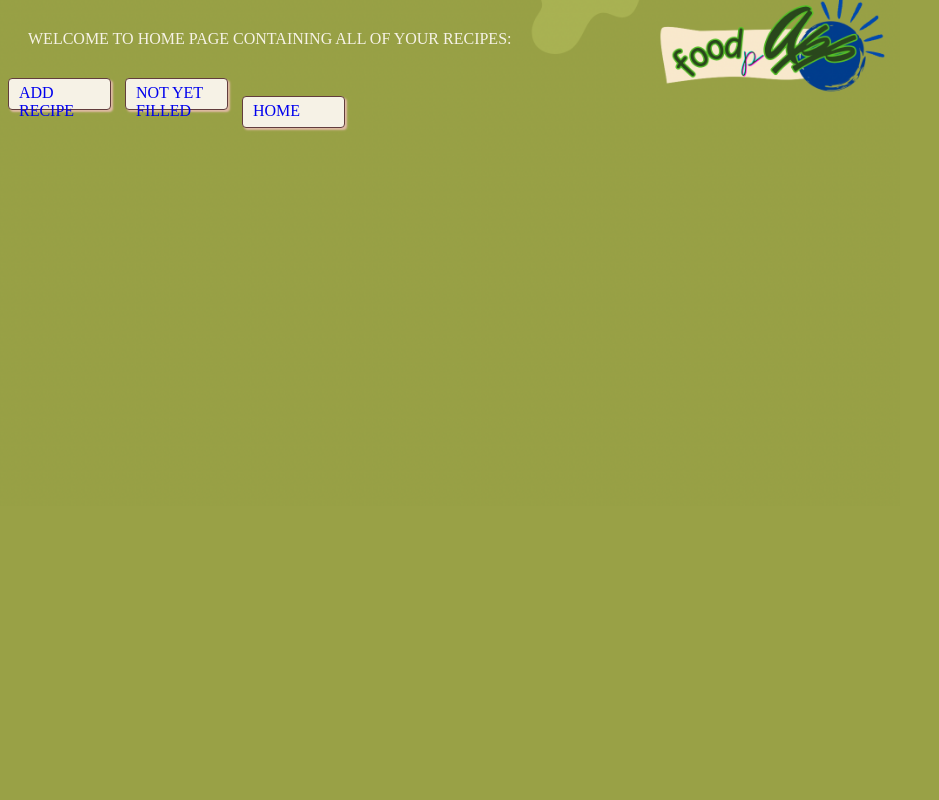
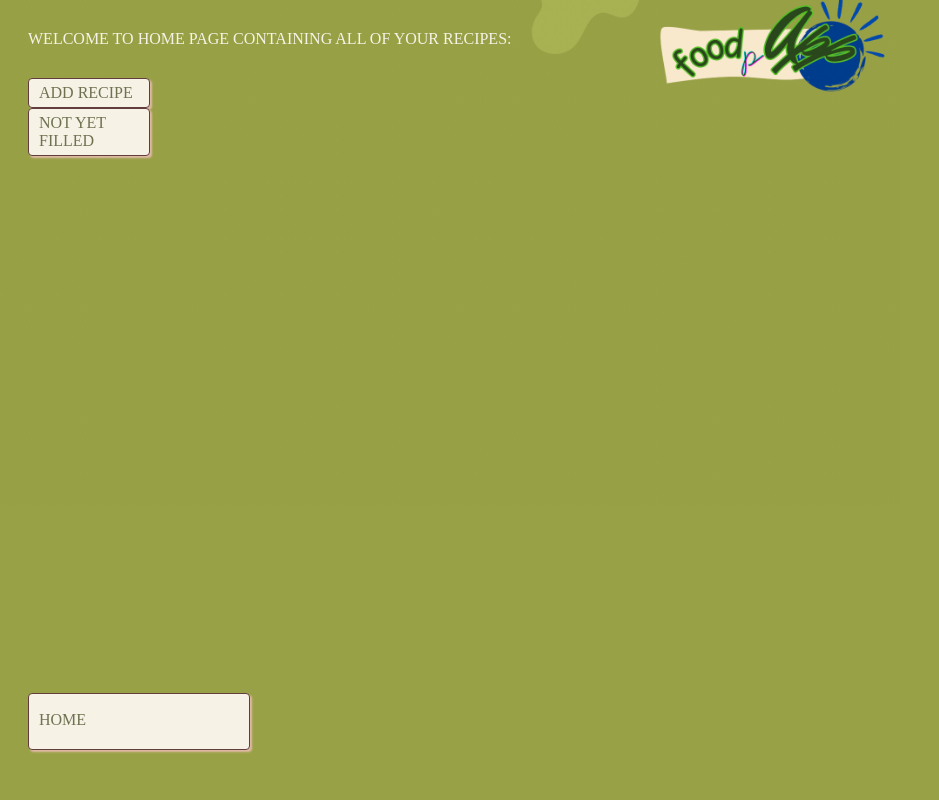
Before and after one commit to LeDuyNg/CMPE-131-Team-2-FOODpApp, a Flask app: page /home/myrecipes in a window 1280 px wide. Shown: the whole page, without its empty margins (0-939 px from the left). Run offline with Flask 3, Linux system fonts and the light colour scheme.

Commit message:
Adding more UI changes

```diff
--- a/app/routes.py
+++ b/app/routes.py
@@ -1,6 +1,6 @@
 
 from app import myapp_obj
-from flask import render_template
+from flask import render_template, redirect
 
 # Login route (landing page), renders home page and displays all recipes
 @myapp_obj.route("/")
@@ -47,3 +47,8 @@ def mysinglerecipeview():
 @myapp_obj.route("/home/myrecipes/mysinglerecipeadd")
 def mysinglerecipeadd():
     return render_template("mysinglerecipeadd.html", title = "Add A Recipe", pageClass = "mysinglerecipeadd")  # Render home.html
+
+# Route to log out, redirects to landing page
+@myapp_obj.route("/logout")
+def logout():
+    return redirect("/");
--- a/app/static/styles.css
+++ b/app/static/styles.css
@@ -17,6 +17,9 @@ body {
 	background-position: left -100px right -100px;
 	background-repeat: no-repeat;
 	background-color: #99a146;
+
+	font-family: "Futura";
+
 }
 
 .login-content,
@@ -43,6 +46,13 @@ body {
 		left: 10px;
 		height: 0;
 	}
+
+	div.button {
+		display: inline-block;
+		width: 81px;
+		height: 20px;
+		margin-right: 10px;
+	}
 }
 
 .following-content,
@@ -66,18 +76,21 @@ body {
 
 .login-content {
 	top:  200px;
+
+
 }
 
 div.button {
-	display: inline-block;
-	width: 81px;
-	height: 20px;
-	margin-right: 10px;
 	background-color: #f6f2e6;
 	border: 1px solid #623d3d;
 	border-radius: 4px;
 	box-shadow: 2px 2px 2px #e0baa5;
 	padding: 5px 10px;
+	color: #6f7251;
+
+	&:hover {
+		background-color: #ffd18f;
+	}
 }
 
 a {
@@ -128,10 +141,14 @@ a {
 	margin: 30px 20px;
 }
 
-.home-button {
+div.button.home-button {
 	position: absolute;
 	left: 28px;
 	bottom: 30px;
+	width: 200px;
+	height: 33px;
+    margin-bottom: 20px;
+    padding-top: 17px;
 }
 
 .myprofile {
@@ -182,3 +199,14 @@ a {
 		}
 	}
 }
+
+.myrecipes {
+	.links {
+		margin-left: 20px;
+	}
+
+	.button {
+		width: 100px;
+	}
+
+}
--- a/app/templates/myprofile.html
+++ b/app/templates/myprofile.html
@@ -4,7 +4,7 @@
 
 	<div class = "links">
 		<div class = "column1">
-			 <a href = "{{url_for('login')}}" id = "log-in">
+			 <a href = "{{url_for('logout')}}" id = "log-in">
 				<div class = "button"> LOG OUT </div>
 			 </a>
 
--- a/app/templates/myrecipes.html
+++ b/app/templates/myrecipes.html
@@ -15,11 +15,12 @@
 		 </a>
 
 
-		 <!-- The home page button-->
-		 <a href = "{{url_for('home')}}" id = "home">
-		 	<div class = "button"> HOME </div>
-		 </a>
 
 	</div>
 
+	<!-- The home page button-->
+	<a href = "{{url_for('home')}}" id = "home">
+		<div class = "button home-button"> HOME </div>
+	</a>
+
 {% endblock %}
```
